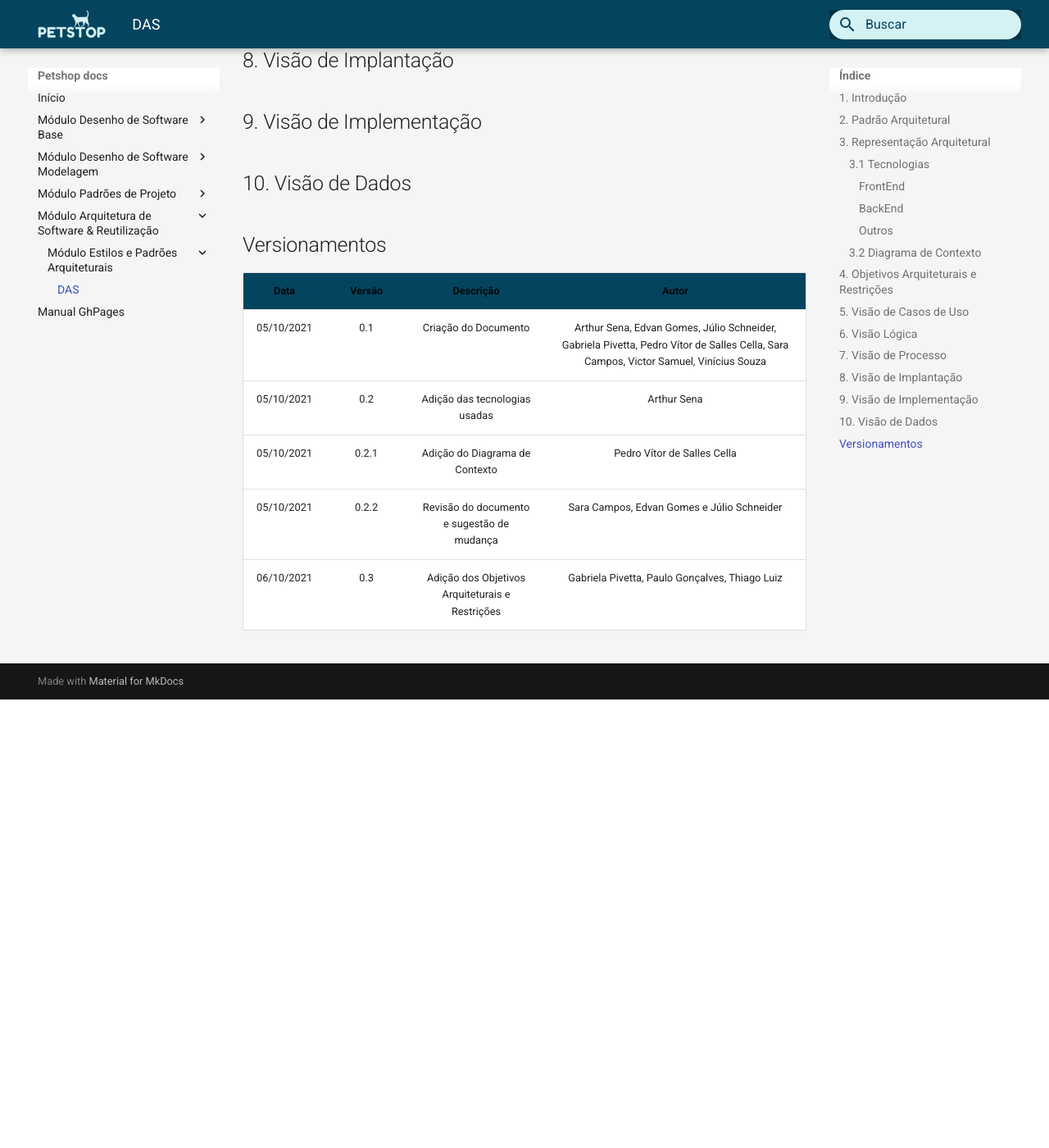
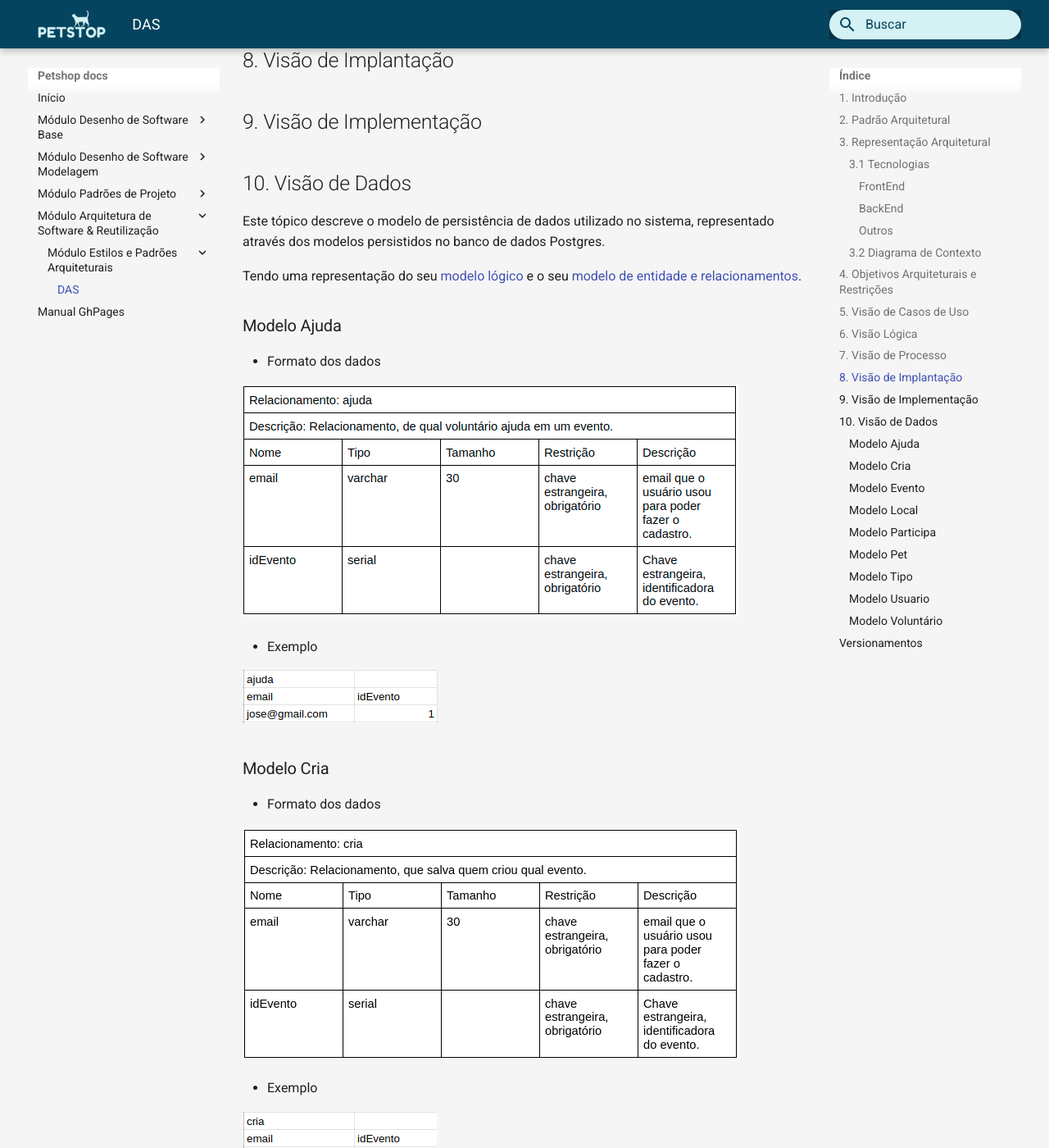
Before and after one commit to UnBArqDsw2021-1/2021.1_G3_PetStop_docs, an MkDocs documentation site: the page built from docs/arquitetura/das.md, in a window 1280 px wide and 1400 px high, scrolled down 2537 px. Shown: the whole window at 82% size. Built offline with MkDocs 1.6.1 and Material for MkDocs 9.7.7, drawn with Linux system fonts in a browser that asks for light colours; before the commit the page ends 3390 px from its top, so only the background shows below that; some of the changed text lies outside the part shown.

Commit message:
doc: Add Data vision
Co-authored-by: Gabriela Pivetta <gpivetta99@gmail.com>
Co-authored-by: thiagomesUNB <thiago.luiz20000@gmail.com>

```diff
--- a/docs/arquitetura/das.md
+++ b/docs/arquitetura/das.md
@@ -86,7 +86,99 @@
 
 ## 10. Visão de Dados
 
-<!-- Exemplos das models etc, DER, DLD -->
+Este tópico descreve o modelo de persistência de dados utilizado no sistema, representado através dos modelos persistidos no banco de dados Postgres.
+
+Tendo uma representação do seu [modelo lógico](../modelagemDB/modelagem_db.md#Diagrama%20Lógico) e o seu [modelo de entidade e relacionamentos](../modelagemDB/modelagem_db.md#Diagrama%20Entidade%20Relacionamento%20(DER)).
+
+### Modelo Ajuda
+
+- Formato dos dados
+
+![Dicionario Ajuda](../modelagemDB/img/dicionario_ajuda.png)
+
+- Exemplo
+
+![Exemplo Ajuda](./img_data_vision/ajuda.png)
+
+### Modelo Cria
+
+- Formato dos dados
+
+![Dicionario Cria](../modelagemDB/img/dicionario_cria.png)
+
+- Exemplo
+
+![Exemplo Cria](./img_data_vision/cria.png)
+
+### Modelo Evento
+
+- Formato dos dados
+
+![Dicionario Evento](../modelagemDB/img/dicionario_evento.png)
+
+- Exemplo
+
+![Exemplo Evento](./img_data_vision/evento.png)
+
+### Modelo Local
+
+- Formato dos dados
+
+![Dicionario Local](../modelagemDB/img/dicionario_local.png)
+
+- Exemplo
+
+![Exemplo Local](./img_data_vision/local.png)
+
+### Modelo Participa
+
+- Formato dos dados
+
+![Dicionario Participa](../modelagemDB/img/dicionario_participa.png)
+
+- Exemplo
+
+![Exemplo Participa](./img_data_vision/participa.png)
+
+### Modelo Pet
+
+- Formato dos dados
+
+![Dicionario Pet](../modelagemDB/img/dicionario_pet.png)
+
+- Exemplo
+
+![Exemplo Pet](./img_data_vision/pet.png)
+
+### Modelo Tipo
+
+- Formato dos dados
+
+![Dicionario Tipo](../modelagemDB/img/dicionario_tipo.png)
+
+- Exemplo
+
+![Exemplo Tipo](./img_data_vision/tipo.png)
+
+### Modelo Usuario
+
+- Formato dos dados
+
+![Dicionario Usuario](../modelagemDB/img/dicionario_usuario.png)
+
+- Exemplo
+
+![Exemplo Usuario](./img_data_vision/usuario.png)
+
+### Modelo Voluntário
+
+- Formato dos dados
+
+![Dicionario Voluntario](../modelagemDB/img/dicionario_voluntario.png)
+
+- Exemplo
+
+![Exemplo Voluntario](./img_data_vision/voluntario.png)
 
 ## Versionamentos
 
@@ -97,3 +189,4 @@
 | 05/10/2021 |  0.2.1   | Adição do Diagrama de Contexto | Pedro Vítor de Salles Cella |
 | 05/10/2021 | 0.2.2 | Revisão do documento e sugestão de mudança | Sara Campos, Edvan Gomes e Júlio Schneider |
 | 06/10/2021 | 0.3 | Adição dos Objetivos Arquiteturais e Restrições | Gabriela Pivetta, Paulo Gonçalves, Thiago Luiz |
+| 07/10/2021 | 0.3.1 | Adição da Visão de Dados | Gabriela Pivetta, Paulo Gonçalves, Thiago Luiz |
```
